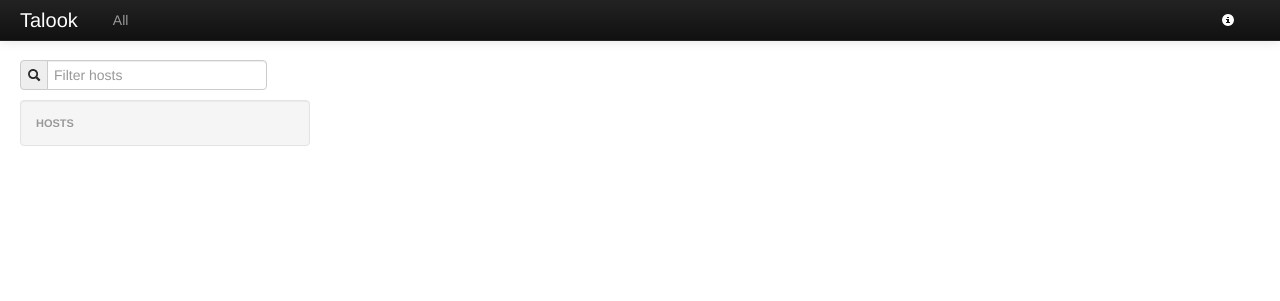
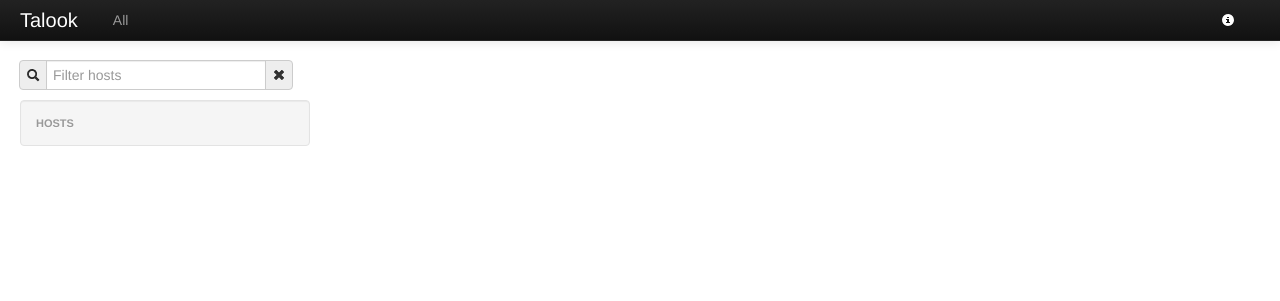
Before and after one commit to RHInception/talook, a Python web app: template templates/base.html in a window 1280 px wide. Shown: the top 301 px of the page. Run offline with Jinja, Linux system fonts and the light colour scheme; the template is opened without the code that fills it, so the values that code supplies are empty.

Commit message:
Add a 'clear filter' button

```diff
--- a/static/talook.js
+++ b/static/talook.js
@@ -6,4 +6,8 @@ $(document).ready(function(){
 
     $("[rel=tooltip]").tooltip({placement: 'bottom'});
     $("[rel=tooltip_search]").tooltip({placement: 'right'});
+
+    $("#clearfilter").click(function(event) {
+        $("#hostfilter").val("");
+    });
 });
--- a/templates/base.html
+++ b/templates/base.html
@@ -38,8 +38,8 @@
         <div class="container-fluid">
             <div class="row-fluid">
                 <div class="span3">
-		  <div class="input-prepend">
-		    <span class="add-on"><i class="icon icon-search"></i> </span><input title="PROTIP: You can use regular expressions!" rel="tooltip_search" id="hostfilter" type="text" placeholder="Filter hosts">
+		  <div class="input-prepend input-append">
+		    <span class="add-on"><i class="icon icon-search"></i> </span><input title="PROTIP: You can use regular expressions!" rel="tooltip_search" id="hostfilter" type="text" placeholder="Filter hosts"><span class="add-on" id="clearfilter"><i class="icon icon-remove"></i> </span>
 		  </div>
 
                 <!--Sidebar content-->
```
